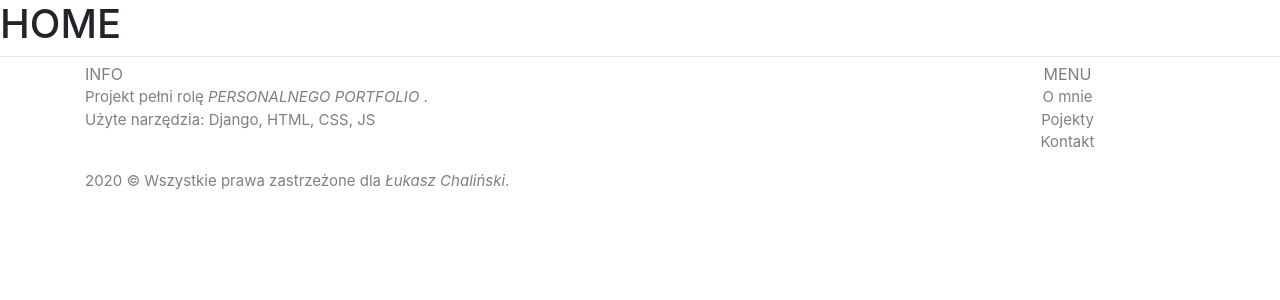
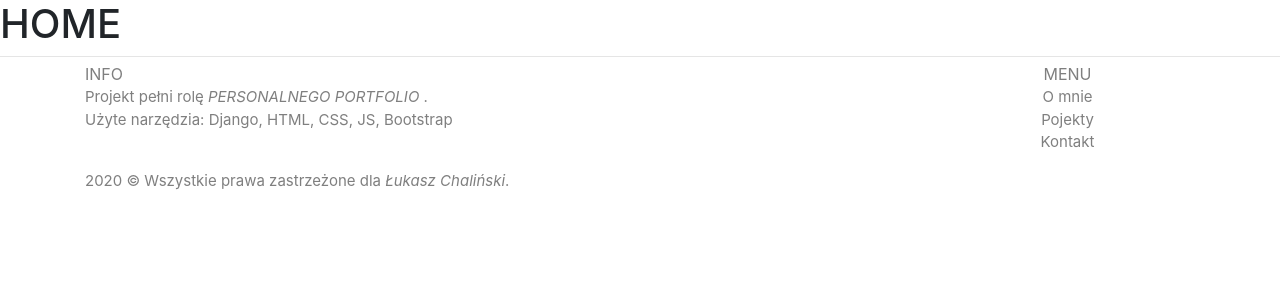
Before and after one commit to AM0k84/PORTFOLIO_website, a Django app: page / in a window 1280 px wide. Shown: the part 87-387 px from the top of the page. Run offline with Django 3.2, Linux system fonts and the light colour scheme; some libraries are stand-ins or nearby versions.

Commit message:
F002 - footer: first version of footer

```diff
--- a/website/templates/website/footer.html
+++ b/website/templates/website/footer.html
@@ -2,23 +2,14 @@
 {% block css %}
     <link rel="stylesheet" href="{% static 'css/web/style.css' %}"> {% endblock %}
 
-
-<!-- Site footer -->
-
-
 <footer class="site-footer">
     <div class="container">
-
-        {#    <hr class="footer-hr">#}
         <div class="row">
             <div class="col-6 col-sm-7 col-md-9">
                 <div class="footer-topic">INFO</div>
                 <p class="text-justify">Projekt pełni rolę <i> PERSONALNEGO PORTFOLIO </i>.<br>
-                    Użyte narzędzia: Django, HTML, CSS, JS</p><br>
-
+                    Użyte narzędzia: Django, HTML, CSS, JS, Bootstrap</p><br>
             </div>
-
-
             <div class="col-6 col-sm-5 col-md-3">
                 <div class="footer-menu">
                     <div class="footer-topic">MENU</div>
@@ -32,11 +23,6 @@
             <div class="col-12">2020 &copy; Wszystkie prawa zastrzeżone dla
                 <a href='{% url 'home' %}'><i>Łukasz Chaliński</i></a>.
             </div>
-
-
         </div>
-
     </div>
-
-
 </footer>
--- a/website/templates/website/home.html
+++ b/website/templates/website/home.html
@@ -2,6 +2,8 @@
 {% load static %}
 {% block css %} <link rel="stylesheet" href="{% static 'css/web/style.css' %}"> {% endblock %}
 {% block title %}HOME{% endblock %}
+
+
 {% block body %}
     <h1>HOME</h1>
 {% endblock %}
```
